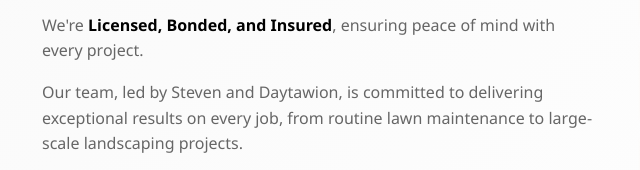
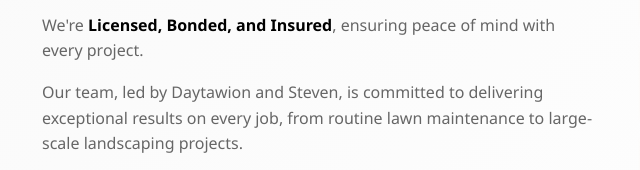
Before and after one commit to ysgokc52/Cuttncousins-website, a website: page index.html in a window 1280 px wide. Shown: the part 1539-1709 px from the top of the page, 18-658 px from the left. Drawn offline with Linux system fonts and the light colour scheme.

Commit message:
Update About section: led by Daytawion and Steven

```diff
--- a/index.html
+++ b/index.html
@@ -75,7 +75,7 @@
                 <div class="about-text">
                     <p>With over 3 years of experience in the lawn care and landscaping industry, <strong>Cutt N Cousins</strong> is your trusted partner for all your outdoor maintenance needs.</p>
                     <p>We're <strong>Licensed, Bonded, and Insured</strong>, ensuring peace of mind with every project.</p>
-                    <p>Our team, led by Steven and Daytawion, is committed to delivering exceptional results on every job, from routine lawn maintenance to large-scale landscaping projects.</p>
+                    <p>Our team, led by Daytawion and Steven, is committed to delivering exceptional results on every job, from routine lawn maintenance to large-scale landscaping projects.</p>
                     <p><strong>Service Area:</strong> Throughout Oklahoma and available for out-of-state projects</p>
                 </div>
                 <div class="about-badge">
```
